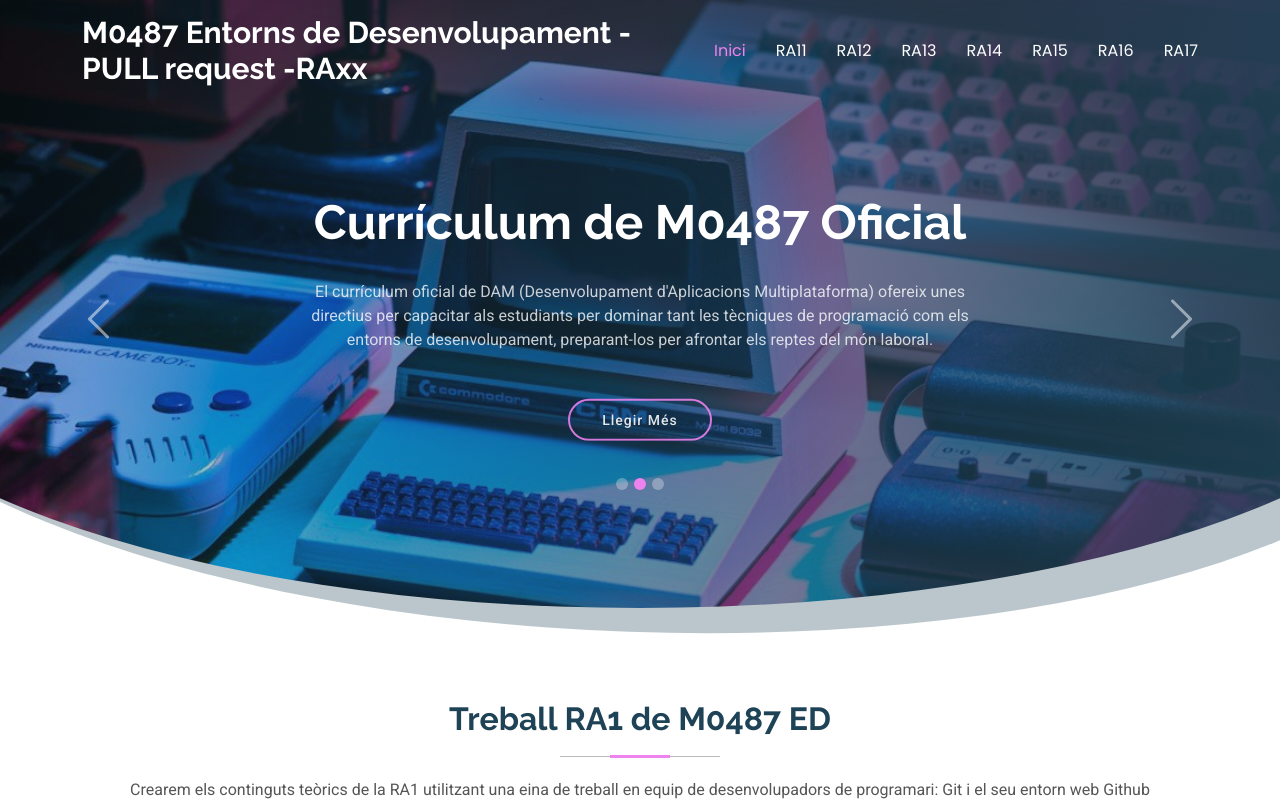
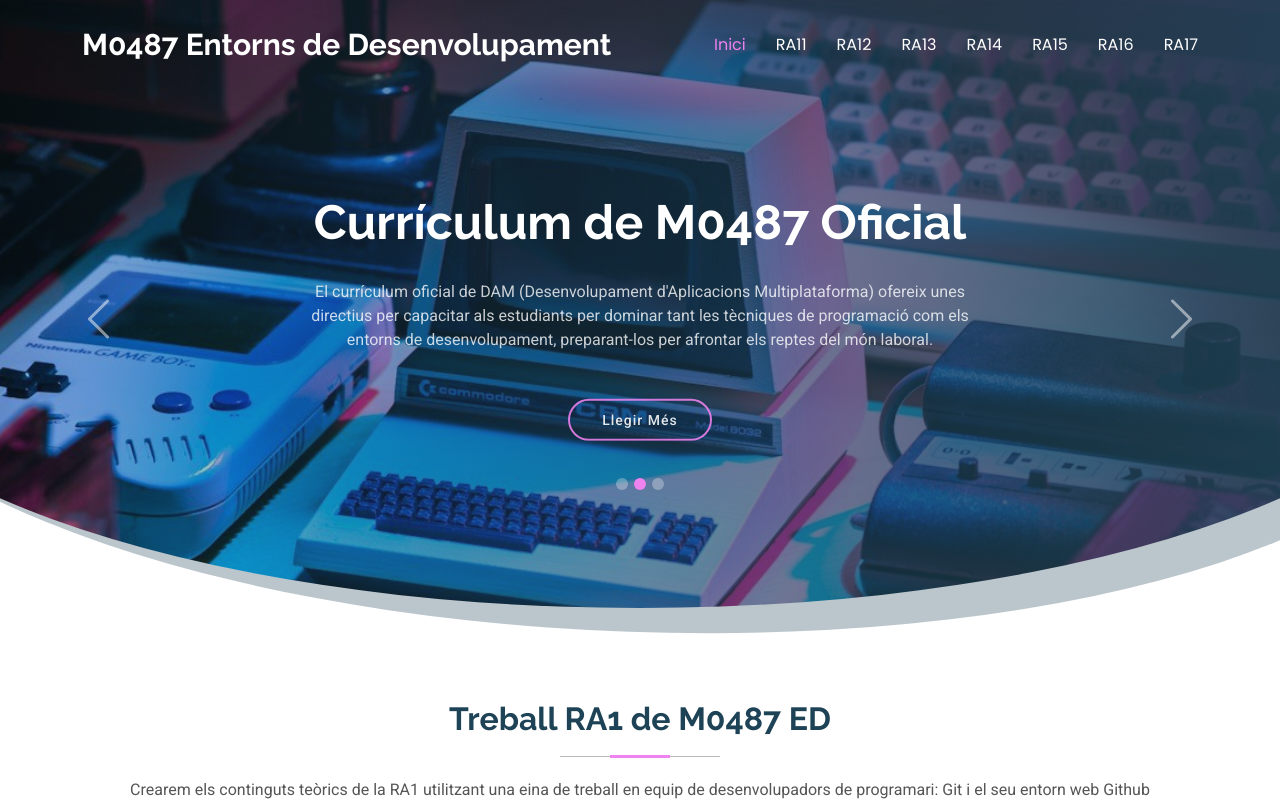
Before and after one commit to franc-rossello/m0487ed_a, a plain HTML site: page docs/index.html in a window 1280 px wide. Shown: the top 805 px of the page. Drawn offline with Linux system fonts and the light colour scheme.

Commit message:
modificació index a l'original

```diff
--- a/docs/index.html
+++ b/docs/index.html
@@ -46,7 +46,7 @@
       <a href="index.html" class="logo d-flex align-items-center">
         <!-- Uncomment the line below if you also wish to use an image logo -->
         <!-- <img src="assets/img/logo.png" alt=""> -->
-        <h1 class="sitename">M0487 Entorns de Desenvolupament - PULL request -RAxx</h1>
+        <h1 class="sitename">M0487 Entorns de Desenvolupament</h1>
       </a>
 
       <nav id="navmenu" class="navmenu">
```
